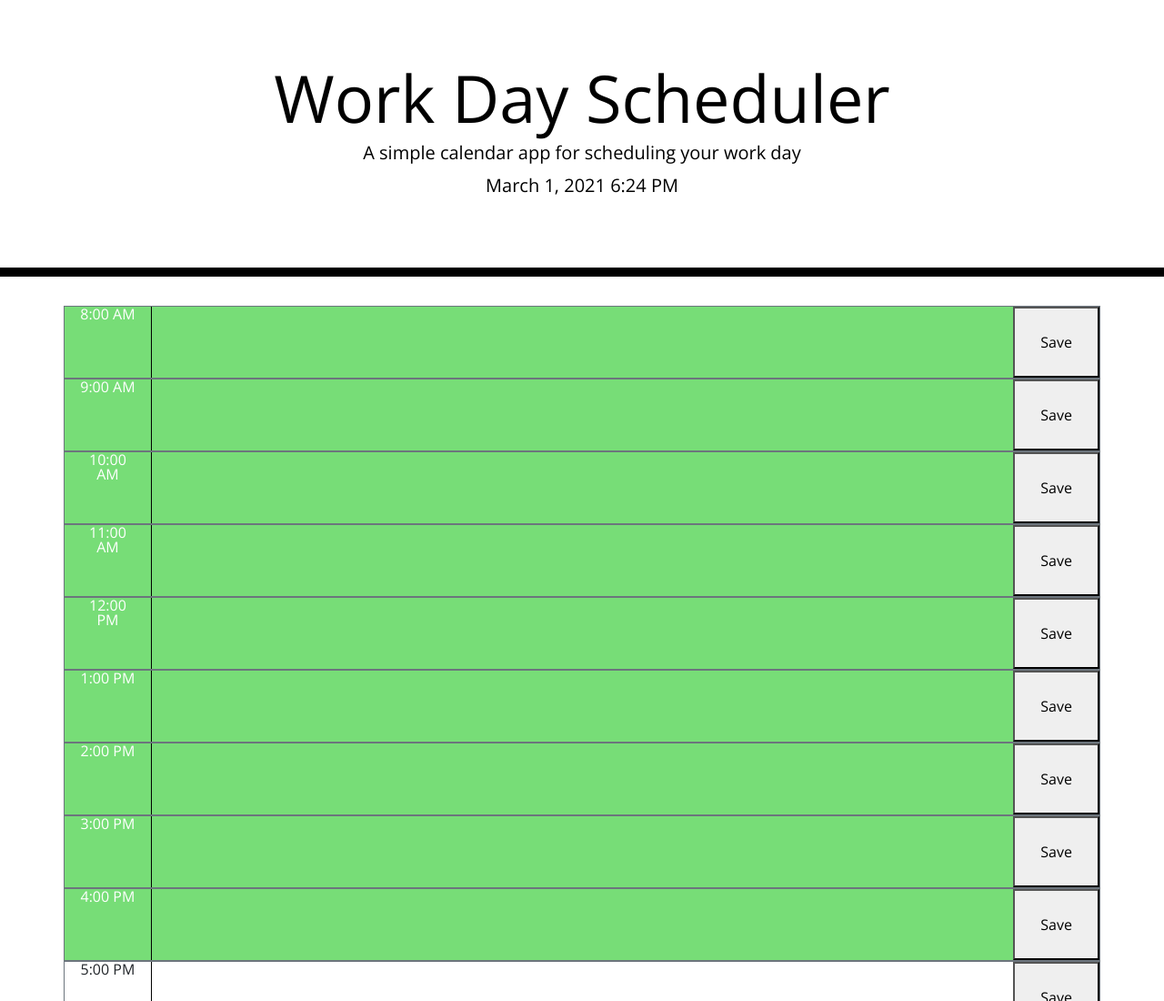
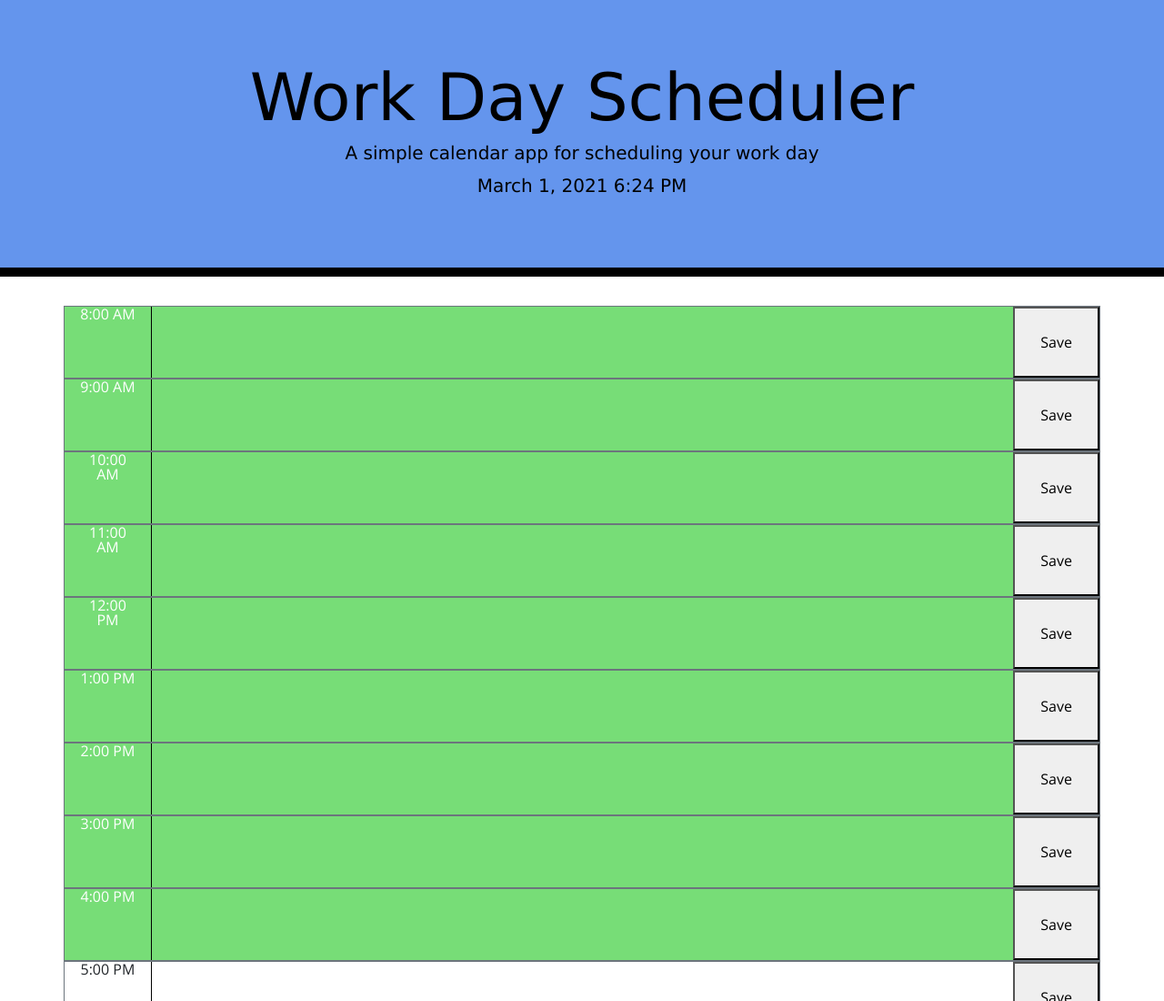
Before and after one commit to Laurenzel93/workday-scheduler, a plain HTML site: page index.html in a window 1280 px wide. Shown: the top 1100 px of the page at 91% size. Drawn offline with nearby package versions, Linux system fonts and the light colour scheme.

Commit message:
changed jumbotron color and font

```diff
--- a/style.css
+++ b/style.css
@@ -69,3 +69,8 @@ textarea{
   font-size: 20px;
   transition: all .3s ease-in-out;
 }
+
+.jumbotron {
+    background-color: cornflowerblue;
+    font-family: 'Lucida Sans';
+}
```
